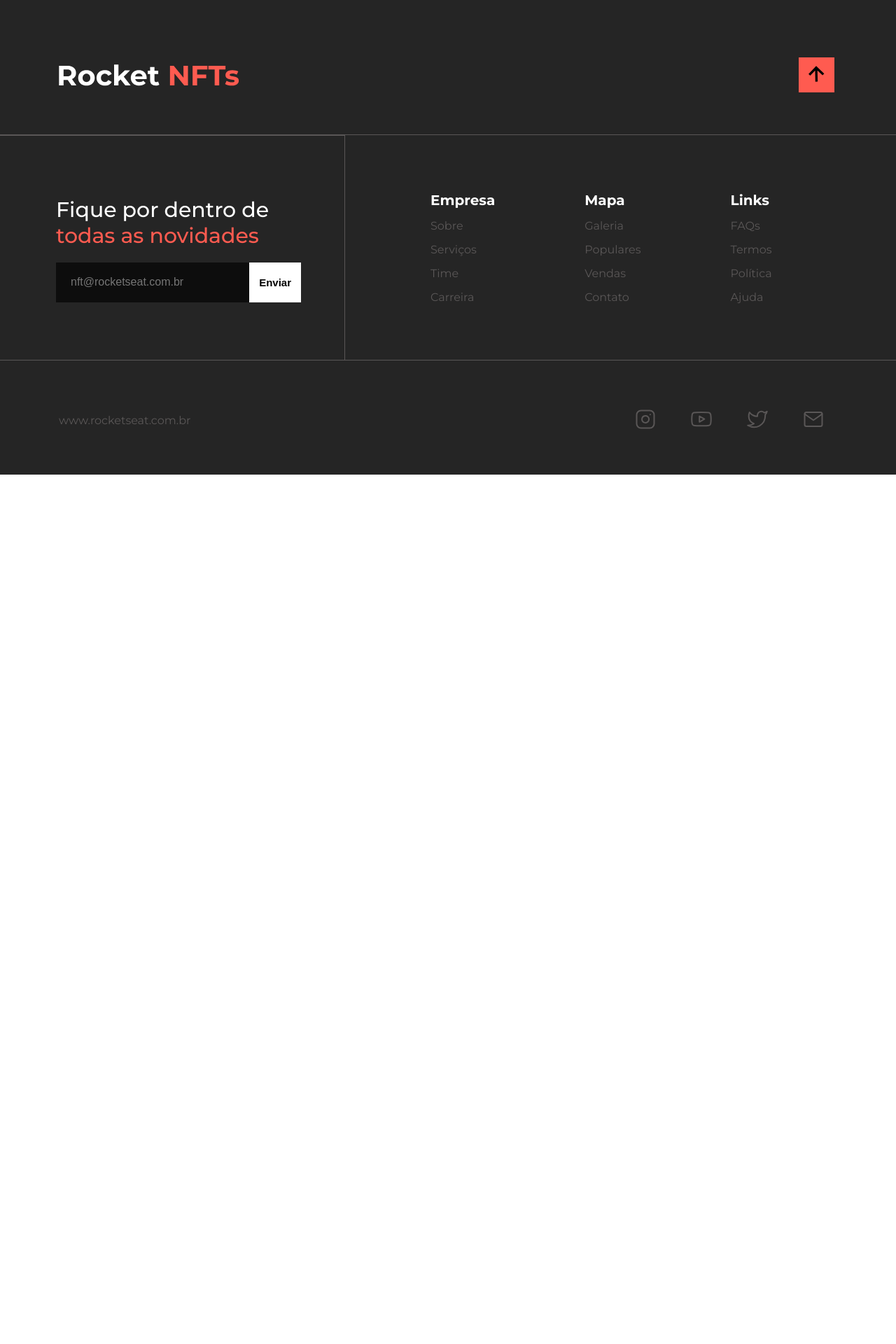
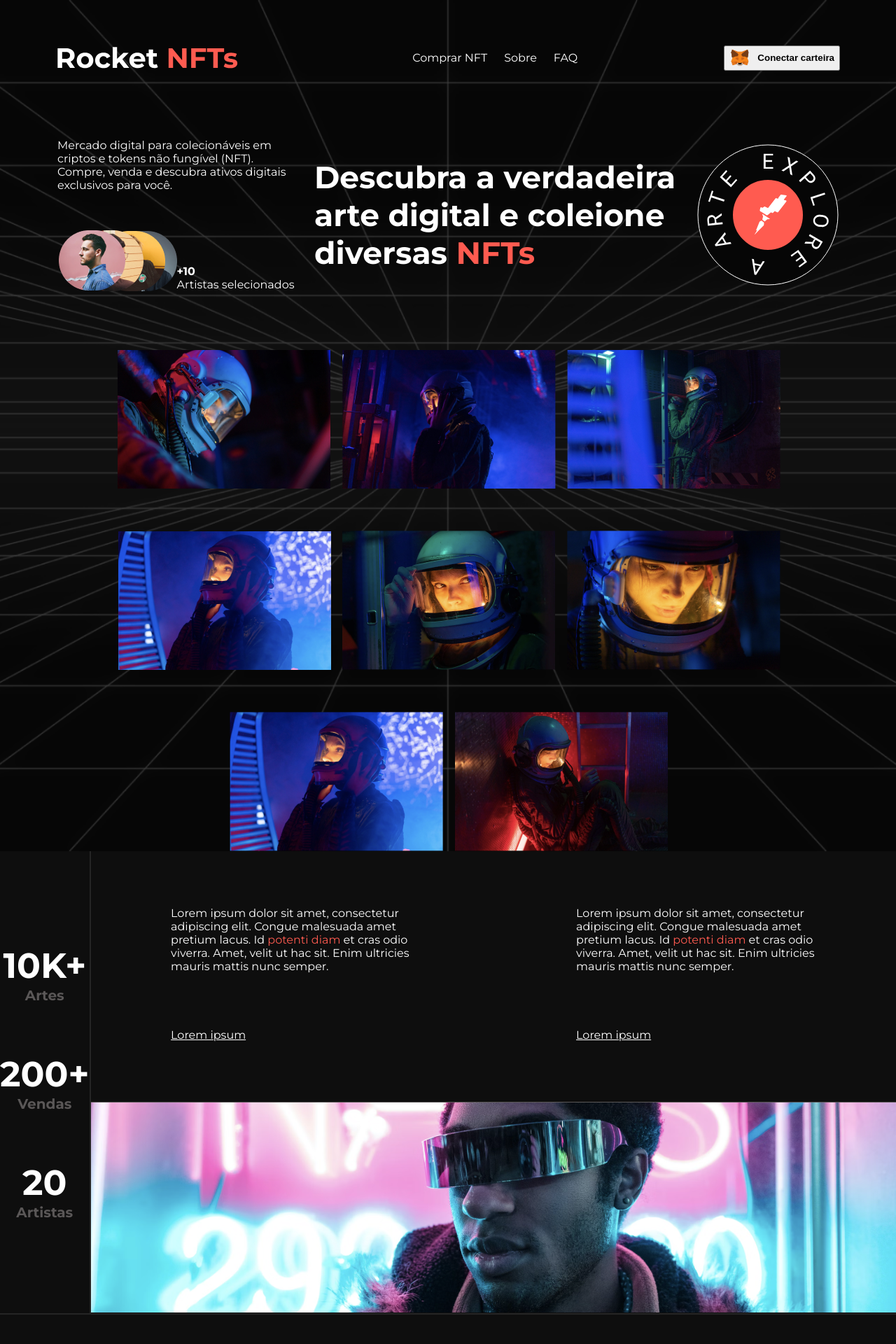
Before and after one commit to Chris-Valentim/Rocket-NFTs, a React (Create React App) app: page / in a window 1280 px wide. Shown: the top 1920 px of the page at 70% size. Before the commit the page ends 800 px from the top, so only its background shows below. Built offline with nearby package versions, Linux system fonts and the light colour scheme; the HTML template or start-up script is replaced by a standard one.

Commit message:
Feat:(refatoração de todo o código e ajuste da responsividade)

```diff
--- a/src/App.tsx
+++ b/src/App.tsx
@@ -1,19 +1,19 @@
 import './index.css'
 
-// import { MainOne } from './components/Main-1/index'
-// import { MainTwo } from './components/Main-2'
-// import { MainThree } from './components/Main-3';
-// import { MainFour } from './components/Main-4';
+import { MainOne } from './components/Main-1/index'
+import { MainTwo } from './components/Main-2'
+import { MainThree } from './components/Main-3';
+import { MainFour } from './components/Main-4';
 import { Footer } from './components/Footer';
 
 
 function App() {
   return (
     <>
-      {/* <MainOne /> */}
-      {/* <MainTwo /> */}
-      {/* <MainThree /> */}
-      {/* <MainFour /> */}
+      <MainOne />
+      <MainTwo />
+      <MainThree />
+      <MainFour />
       <Footer />
     </>
   );
--- a/src/components/Footer/styles.ts
+++ b/src/components/Footer/styles.ts
@@ -2,6 +2,8 @@ import styled from "styled-components";
 
 export const Wrapper = styled.div`
   background-color: var(--card-color);
+  padding-top: 82px;
+  height: 100%;
 `
 
 export const TopFooter = styled.div`
@@ -10,7 +12,6 @@ export const TopFooter = styled.div`
   justify-content: space-between;
   align-items: center;
 
-  padding-top: 82px;
   padding-left: 84px;
   padding-right: 88px;
   padding-bottom: 60px;
@@ -37,19 +38,24 @@ export const arrowBlackImg = styled.img`
 
 export const MiddleFooter = styled.div`
   display: flex;
-  flex-wrap: wrap;
-
+  align-items: center;
+  width: 100%;
   border-bottom: 1px solid var(--subtitle-color);
 `
 
 export const LeftFooter = styled.div`
-  border-top: 1px solid var(--subtitle-color);
+  border-right: 1px solid var(--subtitle-color);
+
+  display: flex;
+  flex-direction: column;
+  justify-content: center;
+  flex-wrap: wrap;
 
   padding-top: 67px;
   padding-left: 80px;
   padding-right: 62px;
   padding-bottom: 82px;
-  width: 350px;
+  width: 500px;
 `
 
 export const TitleFooter = styled.h1`
@@ -98,13 +104,13 @@ export const SubmitButton = styled.button`
 `
 
 export const RightFooter = styled.div`
-  border-left: 1px solid var(--subtitle-color);
-
   display: flex;
   align-items: center;
+  justify-content: space-around;
   flex-wrap: wrap;
-  padding-left: 122px;
-  gap: 128px;
+
+  width: 80%;
+  gap: 20px;
 `
 
 export const Column = styled.ul`
--- a/src/components/Main-2/index.tsx
+++ b/src/components/Main-2/index.tsx
@@ -19,21 +19,21 @@ const MainTwo = () => {
           <S.SalesDescription>Artistas</S.SalesDescription>
         </div>
       </S.Info>
-      <div>
+      <S.Container>
         <S.Description>
           <S.Content>
-            <p>Lorem ipsum dolor sit amet, consectetur adipiscing elit. Congue malesuada amet pretium lacus. Id <S.StyledText>potenti diam</S.StyledText> et cras odio viverra. Amet, velit ut hac sit. Enim ultricies mauris mattis nunc semper.</p>
+            <S.Text>Lorem ipsum dolor sit amet, consectetur adipiscing elit. Congue malesuada amet pretium lacus. Id <S.StyledText>potenti diam</S.StyledText> et cras odio viverra. Amet, velit ut hac sit. Enim ultricies mauris mattis nunc semper.</S.Text>
             <S.TitleInfo>Lorem ipsum</S.TitleInfo>
           </S.Content>
           <S.Content>
-            <p>Lorem ipsum dolor sit amet, consectetur adipiscing elit. Congue malesuada amet pretium lacus. Id <S.StyledText>potenti diam</S.StyledText> et cras odio viverra. Amet, velit ut hac sit. Enim ultricies mauris mattis nunc semper.</p>
+            <S.Text>Lorem ipsum dolor sit amet, consectetur adipiscing elit. Congue malesuada amet pretium lacus. Id <S.StyledText>potenti diam</S.StyledText> et cras odio viverra. Amet, velit ut hac sit. Enim ultricies mauris mattis nunc semper.</S.Text>
             <S.TitleInfo>Lorem ipsum</S.TitleInfo>
           </S.Content>
         </S.Description>
         <div>
           <img src={banner} alt="banner" />
         </div>
-      </div>
+      </S.Container>
     </S.Wrapper>
   )
 }
--- a/src/components/Main-2/styles.ts
+++ b/src/components/Main-2/styles.ts
@@ -8,7 +8,7 @@ export const Wrapper = styled.div`
   color: var(--text-color);
 
   border-bottom: 2px solid var(--card-color);
-  height: 610px;
+  height: 660px;
 `
 
 export const Info = styled.aside`
@@ -17,10 +17,16 @@ export const Info = styled.aside`
   justify-content: center;
   align-items: center;
 
-  width: 281px;
+  width: 30%;
   gap: 70px;
-  height: 610px;
+  height: 660px;
+
   border-right: 2px solid  var(--card-color);
+`
+
+export const Container = styled.div`
+  margin-top: 81px;
+  width: 100%;
 `
 
 export const Number = styled.h1`
@@ -40,6 +46,8 @@ export const SalesDescription = styled.p`
 
 export const Description = styled.div`
   display: flex;
+  justify-content: space-around;
+  border-bottom: 1px solid var(--subtitle-color);
 `
 
 export const Content = styled.div`
@@ -47,9 +55,8 @@ export const Content = styled.div`
   flex-direction: column;
 
   width: 350px;
-  margin: 0 auto;
   gap: 63px;
-  margin-bottom: 71px;
+  margin-bottom: 70px;
 `
 
 export const StyledText = styled.span`
@@ -59,3 +66,7 @@ export const StyledText = styled.span`
 export const TitleInfo = styled.p`
   text-decoration: underline;
 `
+
+export const Text = styled.p`
+  margin: 0;
+`
--- a/src/components/Main-3/index.tsx
+++ b/src/components/Main-3/index.tsx
@@ -13,7 +13,7 @@ const MainThree = () => {
         <S.StyledText>Populares</S.StyledText> da semana
       </S.Title>
       <S.Content>
-        <S.CardColumnOne>
+        <div>
           <div>
             <S.SubTitle>Astronauta 1<img src={arrowWhite} alt="arrow-White" /></S.SubTitle>
             <S.AvatarName>Mayk Brito <S.StyledText>1.50 RKT</S.StyledText></S.AvatarName>
@@ -24,7 +24,8 @@ const MainThree = () => {
             <S.AvatarName>João Inácio (Biro) <S.StyledText>3.75 RKT</S.StyledText></S.AvatarName>
             <img src={astronautaTwo} alt="astronauta Two" />
           </div>
-        </S.CardColumnOne>
+        </div>
+        <S.DividingLine></S.DividingLine>
         <div>
           <div>
             <S.SubTitle>Astronauta 3<img src={arrowWhite} alt="arrow-White" /></S.SubTitle>
--- a/src/components/Main-3/styles.ts
+++ b/src/components/Main-3/styles.ts
@@ -5,6 +5,7 @@ export const Wrapper = styled.div`
 
   display: flex;
   flex-direction: column;
+  height: 100%;
 `
 
 export const Title = styled.h1`
@@ -14,7 +15,9 @@ export const Title = styled.h1`
   font-weight: bold;
   font-size: 50px;
 
-  margin-bottom: 80px;
+  margin: 0;
+  margin-top: 138px;
+  margin-bottom: 158px;
 `
 
 export const StyledText = styled.span`
@@ -43,7 +46,9 @@ export const AvatarName = styled.p`
   justify-content: space-between;
 `
 
-export const CardColumnOne = styled.div`
+export const DividingLine = styled.div`
   border-right: 1px solid var(--subtitle-color);
-  padding-right: 200px;
+  display: flex;
+  justify-content: center;
+  align-items: center;
 `
--- a/src/components/Main-4/styles.ts
+++ b/src/components/Main-4/styles.ts
@@ -7,6 +7,10 @@ export const Wrapper = styled.div`
   flex-wrap: wrap;
   justify-content: center;
   align-items: center;
+
+  padding-top: 151px;
+  padding-bottom: 147px;
+  height: 100%;
 `
 
 export const Title = styled.h1`
```
